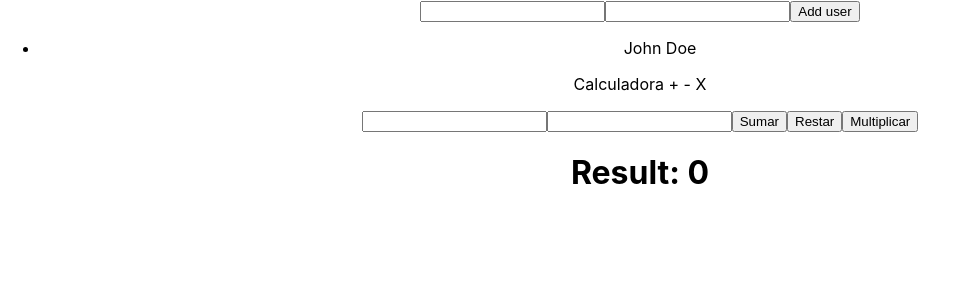
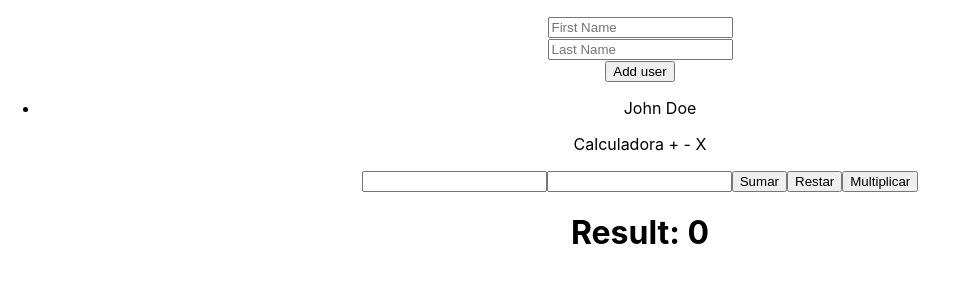
Before and after one commit to CSE3008/u2p1, a React (Create React App) app: page / in a window 1280 px wide. Shown: the top 300 px of the page, without its empty margins (0-958 px from the left). Built offline with nearby package versions, Linux system fonts and the light colour scheme.

Commit message:
style: add cols and rows to Persons section and install of boostrap

```diff
--- a/package.json
+++ b/package.json
@@ -6,7 +6,9 @@
     "@testing-library/jest-dom": "^5.16.4",
     "@testing-library/react": "^13.3.0",
     "@testing-library/user-event": "^13.5.0",
+    "bootstrap": "^5.1.3",
     "react": "^18.1.0",
+    "react-bootstrap": "^2.4.0",
     "react-dom": "^18.1.0",
     "react-scripts": "5.0.1",
     "web-vitals": "^2.1.4"
--- a/src/App.js
+++ b/src/App.js
@@ -51,7 +51,17 @@ function App() {
   const [lastName, setLastname] = useState("");
   return (
     <div className="App">
+      <div className="container">
+      <div className="row">
+        <p></p>
+        </div>
+
+      <div className="row">
+
+        <div className="col">
       <input
+      className="form-control"
+      placeholder="First Name"
         type="text"
         name="name"
         onChange={(event) => {
@@ -59,24 +69,39 @@ function App() {
 
         }}
       />
-      <input
+      </div>
+      <div className="col">
+        <input
+        className="form-control"
+        placeholder="Last Name"
         type="text"
         name="lastName"
         onChange={(event) => {
           setLastname(event.target.value);
         }}
       />
+      </div>
+
+      <div className="col">
       <button
+      className="btn btn-secondary"
         onClick={() => {
           setPeople((current) => [{ name, lastName }, ...current]);
         }}      >
         Add user
       </button>
-      <ul>
+      <p></p>
+      </div>
+      </div>
+      <div className="row">
+        <div className="col">
+      <ul className="list-group">
         {people.map((person, idx) => (
-          <li id={idx}>{`${person.name} ${person.lastName}`}</li>
+          <li className="list-group-item" id={idx}>{`${person.name} ${person.lastName}`}</li>
         ))}
       </ul>
+        </div>
+      </div>
 
       <p className='text-blue'>Calculadora + - X</p>
       <input
@@ -109,6 +134,7 @@ function App() {
         }}>Multiplicar</button>
 
       <h1 className='text-red'>Result: {counter}</h1>
+      </div>
 
     </div>
   );
```
Also changed, not shown: 1 other file (tests, documents, lock files or other folders).
